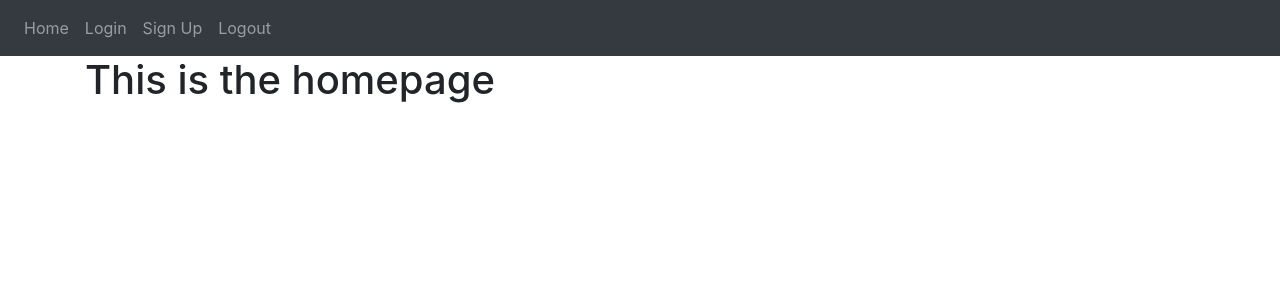
After one commit to Boxcat21/TestWebApp, a Flask app: page / in a window 1280 px wide. The commit adds this page. Shown: the top 300 px of the page. Run offline with Flask 2, Linux system fonts and the light colour scheme; some libraries are stand-ins or nearby versions.

Commit message:
end of day 1 work

```diff
--- a/website/templates/base.html
+++ b/website/templates/base.html
@@ -15,16 +15,27 @@
         crossorigin="anonymous"
         />
 
-        <title>{%block title%}Home{% endblock %}</title>
+        <title>{%block title%}Default{% endblock %}</title>
     </head>
 
     <body>
         <nav class="navbar navbar-expand-lg navbar-dark bg-dark">
-            <button class="navbar-toggle" type="button" data-toggle="collapse" data-target="#navbar">
+            <button class="navbar-toggler" type="button" data-toggle="collapse" data-target="#navbar">
                 <span class="navbar-toggler-icon"></span>
             </button>
+            <div class="collapse navbar-collapse" id="navbar">
+                <div class="navbar-nav">
+                    <a class="nav-item nav-link" id="home" href="/">Home</a>
+                    <a class="nav-item nav-link" id="login" href="/login">Login</a>
+                    <a class="nav-item nav-link" id="sign_up" href="/sign_up">Sign Up</a>
+                    <a class="nav-item nav-link" id="logout" href="/logout">Logout</a>
+                </div>
+            </div>
         </nav>
-
+        <div class="container">
+            {% block content %}
+            {% endblock %}
+        </div>
 
         <script
         src="https://code.jquery.com/jquery-3.2.1.slim.min.js"
--- /dev/null
+++ b/website/templates/home.html
@@ -0,0 +1,6 @@
+{% extends "base.html" %}
+{%block title%}Home{% endblock %}
+
+{%block content%}
+    <h1>This is the homepage</h1>
+{%endblock%}
--- /dev/null
+++ b/website/templates/login.html
@@ -0,0 +1,4 @@
+{% extends "base.html" %}
+{% block title %}Login{% endblock %}
+
+{% block content %}<h1>This is the login page</h1>{%endblock%}
--- /dev/null
+++ b/website/templates/logout.html
@@ -0,0 +1,2 @@
+{% extends "base.html" %}
+{% block title %}Logout{% endblock %}
--- /dev/null
+++ b/website/templates/sign_up.html
@@ -0,0 +1,2 @@
+{% extends "base.html" %}
+{% block title %}Sign Up{% endblock %}
--- a/website/views.py
+++ b/website/views.py
@@ -2,11 +2,11 @@
 # function: to run front-end visual stuff through python
 #
 #
-from flask import Blueprint
+from flask import Blueprint, render_template
 
 viewsVar = Blueprint('viewsBlueprint', __name__)
 
 
-@viewsVar.route('views')
+@viewsVar.route('/')
 def home():
-    return '<h1>This is views.py, nothing exists</h1>'
+    return render_template("home.html")
```
Also changed, not shown: website/auth.py (+4 -4 lines), website/templates/index.html (deleted).
